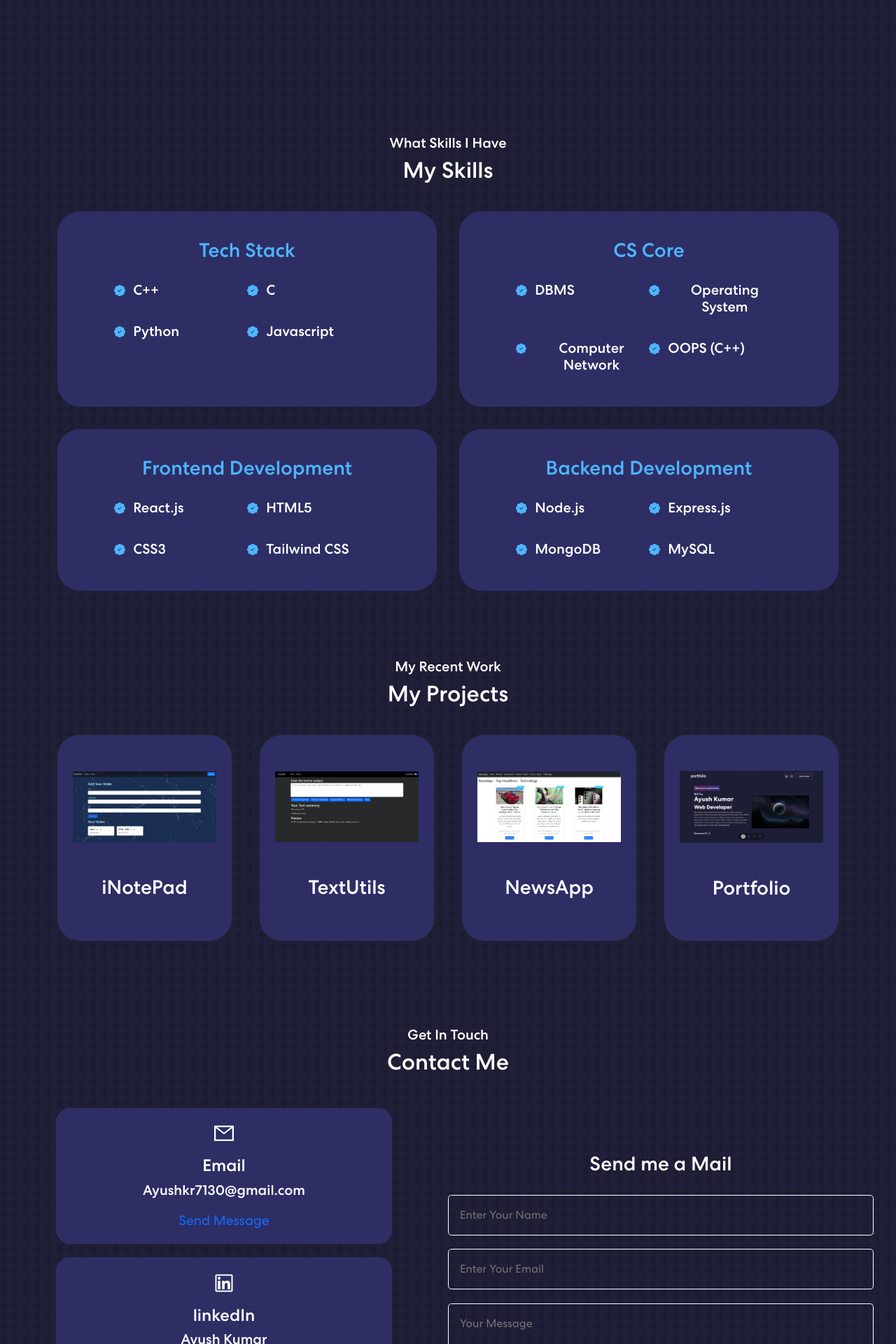
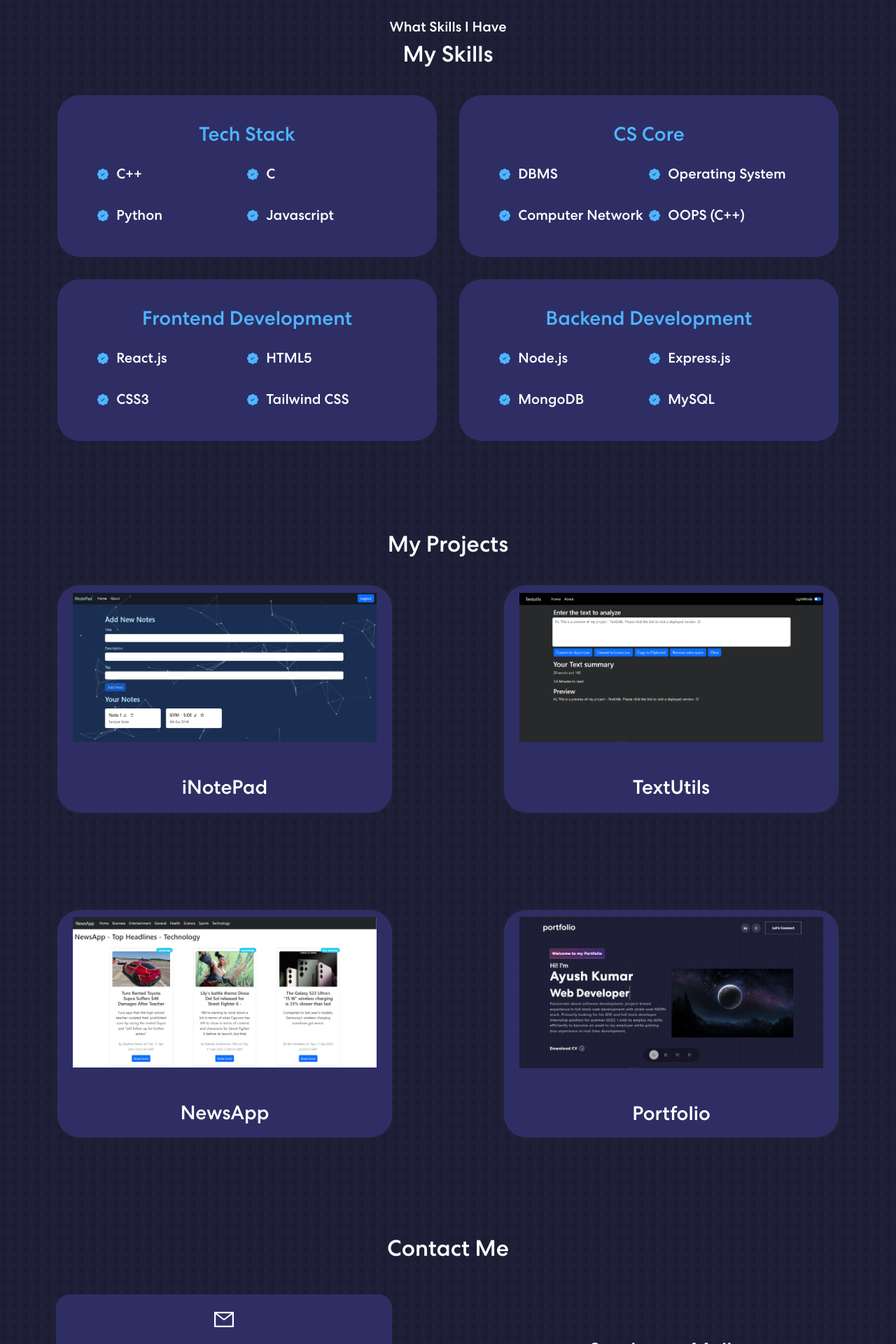
Before and after one commit to Ayush-7130/Ayush-7130.github.io, a React (Create React App) app: page / in a window 1280 px wide. Shown: the part 800-2720 px from the top of the page at 70% size. Built offline with nearby package versions, Linux system fonts and the light colour scheme.

Commit message:
project grid style changes

```diff
--- a/src/components/Banner/Banner.css
+++ b/src/components/Banner/Banner.css
@@ -10,7 +10,7 @@
 
 .banner {
     margin-top: 0;
-    padding: 260px 0 100px 0;
+    padding: 190px 0 100px 0;
     /* background-image: url('../../assets/img/banner-bg.png'); */
     background-position: top center;
     background-size: cover;
--- a/src/components/Contact/Contact.js
+++ b/src/components/Contact/Contact.js
@@ -24,7 +24,6 @@ const Contact = () => {
 
     return (
         <section id='contact'>
-            <h5>Get In Touch</h5>
             <h2>Contact Me</h2>
 
             <div className='contact_container'>
--- a/src/components/Contact/contact.css
+++ b/src/components/Contact/contact.css
@@ -13,7 +13,7 @@
 }
 
 #contact {
-    padding-top: 3rem;
+    padding-top: 0rem;
     text-align: center;
 }
 
--- a/src/components/Experience/experience.css
+++ b/src/components/Experience/experience.css
@@ -13,7 +13,7 @@
 }
 
 #experience {
-    padding-top: 6rem;
+    padding-top: 0rem;
     text-align: center;
 }
 
@@ -26,7 +26,7 @@
 
 .experience_container>div {
     background: var(--color-bg-variant);
-    padding: 2.4rem 5rem;
+    padding: 2.4rem 3.5rem;
     border-radius: 2rem;
     border: 1px solid transparent;
 }
--- a/src/components/Footer/footer.css
+++ b/src/components/Footer/footer.css
@@ -3,7 +3,7 @@ footer{
     display: grid;
     grid-template-columns: 1fr 1fr;
     font-size: 0.4rem;
-    margin-top: 7rem;
+    margin-top: 4rem;
 }
 
 .footer_social {
--- a/src/components/Project/Project.js
+++ b/src/components/Project/Project.js
@@ -15,7 +15,6 @@ const Project = () => {
 
     return (
         <section id='project'>
-            <h5>My Recent Work</h5>
             <h2>My Projects</h2>
 
             <div className='container project_container'>
--- a/src/components/Project/project.css
+++ b/src/components/Project/project.css
@@ -13,22 +13,25 @@
 }
 
 #project {
-    padding-top: 6rem;
+    padding-top: 8rem;
     text-align: center;
 }
 
 .project_container {
     padding-top: 2rem;
     display: grid;
-    grid-template-columns: repeat(4, 1fr);
-    gap: 2.5rem;
+    grid-template-columns: 1fr 1fr;
+    grid-column-gap: 10rem;
+    grid-row-gap: 0px;
     width: 100%;
-    height: 25rem;
+    /* for increase number of projects increase height */
+    height: 60rem;
     perspective: 800px;
 }
 
 .flip-card-inner {
-    height: 80%;
+    /* for inside card content height */
+    height: 70%;
     width: 100%;
     position: relative;
     transition: transform 1000ms;
```
